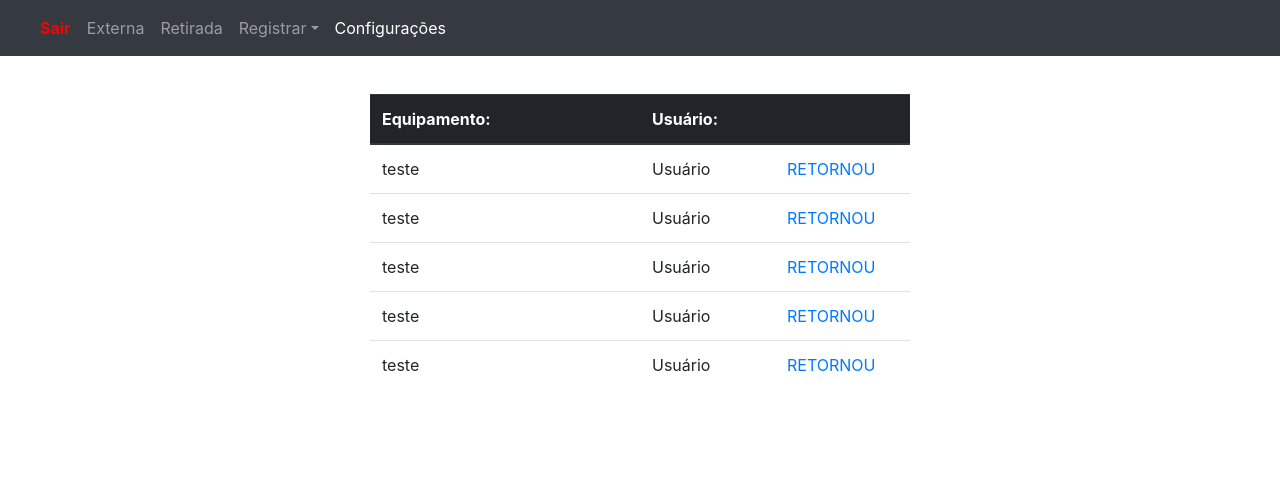
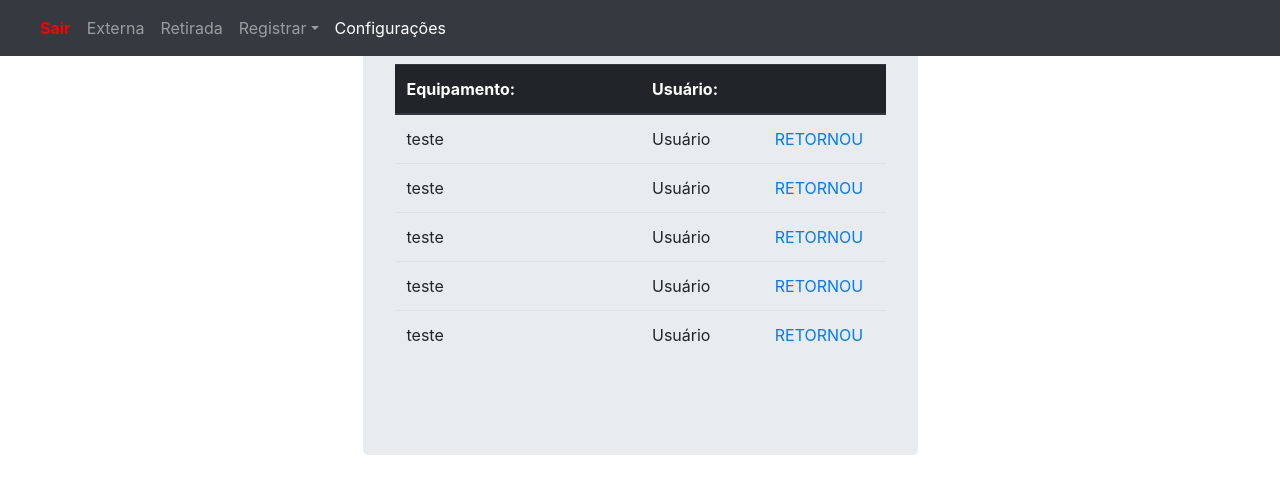
Before and after one commit to malcodantas/gestaoExterna, a Flask app: page /externa in a window 1280 px wide. Shown: the top 494 px of the page. Run offline with Flask 2, Linux system fonts and the light colour scheme; a user stored in the database is signed in; data comes from the database, SQL or seed files in the repository; both versions use the stored data as it was after the commit; some libraries are stand-ins or nearby versions.

Commit message:
estilização das tabelas

```diff
--- a/app/templates/base.html
+++ b/app/templates/base.html
@@ -11,16 +11,11 @@
     <link href="../static/css/bootstrap.min.css" rel="stylesheet">
 
     <!-- Custom styles for this template -->
-  <style>
-      #margem{
-        margin-bottom:3%;
-      }
-  </style>
   </head>
 
   <body>
 
-    <nav class="navbar navbar-expand-md navbar-dark  bg-dark">
+    <nav class="navbar navbar-expand-md navbar-dark fixed-top bg-dark ">
 
       <button class="navbar-toggler" type="button" data-toggle="collapse" data-target="#navbarsExampleDefault" aria-controls="navbarsExampleDefault" aria-expanded="false" aria-label="Toggle navigation">
         <span class="navbar-toggler-icon"></span>
@@ -58,12 +53,11 @@
         </ul>
       </div>
     </nav>
+    <main role="main" class="container ">
 
-    <div id="margem"></div>
-    {% block content %}
-    {% endblock %}
-
-
+        {% block content %}
+        {% endblock %}
+    </main>
     <script src="http://code.jquery.com/jquery-1.11.3.min.js"></script>
     <script src="../static/js/bootstrap.min.js"></script>
 
--- a/app/templates/cadastrar_equipamento.html
+++ b/app/templates/cadastrar_equipamento.html
@@ -2,8 +2,8 @@
 {% block content%}
 <div class='container'>
     <div class="row">
-        <div class="offset-md-3 col-md-6 offset-md-3" >
-        </br> <h2>Registrar Equipamento   </h2></br>
+        <div class="offset-md-3 col-md-6 offset-md-3 jumbotron" >
+         <h2>Registrar Equipamento   </h2>
             <form action="" method="POST">
                 {{ formulario.csrf_token}}
                 <div class='form-group'>
--- a/app/templates/externa.html
+++ b/app/templates/externa.html
@@ -2,8 +2,8 @@
 {% block content%}
 <div class="container">
     <div class="row">
-        <div class="offser-3 col-md-6 offset-3">
-            <table class="table">
+        <div class="offser-3 col-md-6 offset-3 jumbotron">
+            <table class="table jumbotron">
                 <thead class="thead-dark">
                     <tr>
                         <th width='50%'>Equipamento:</th>
--- a/app/templates/retirada.html
+++ b/app/templates/retirada.html
@@ -2,9 +2,9 @@
 {% block content%}
 <div class="container">
     <div class="row">
-        <div class="offser-3 col-md-6 offset-3">
-                <table class="table">
-                        <thead class="thead-dark">
+        <div class="offser-3 col-md-6 offset-3 jumbotron">
+                <table class="table  ">
+                        <thead class="thead-dark ">
                             <tr>
                                 <th width='50%'>Equipamento:</th>
                                 <th width='25%'>Usuário:</th>
```
Also changed, not shown: storage.db.
